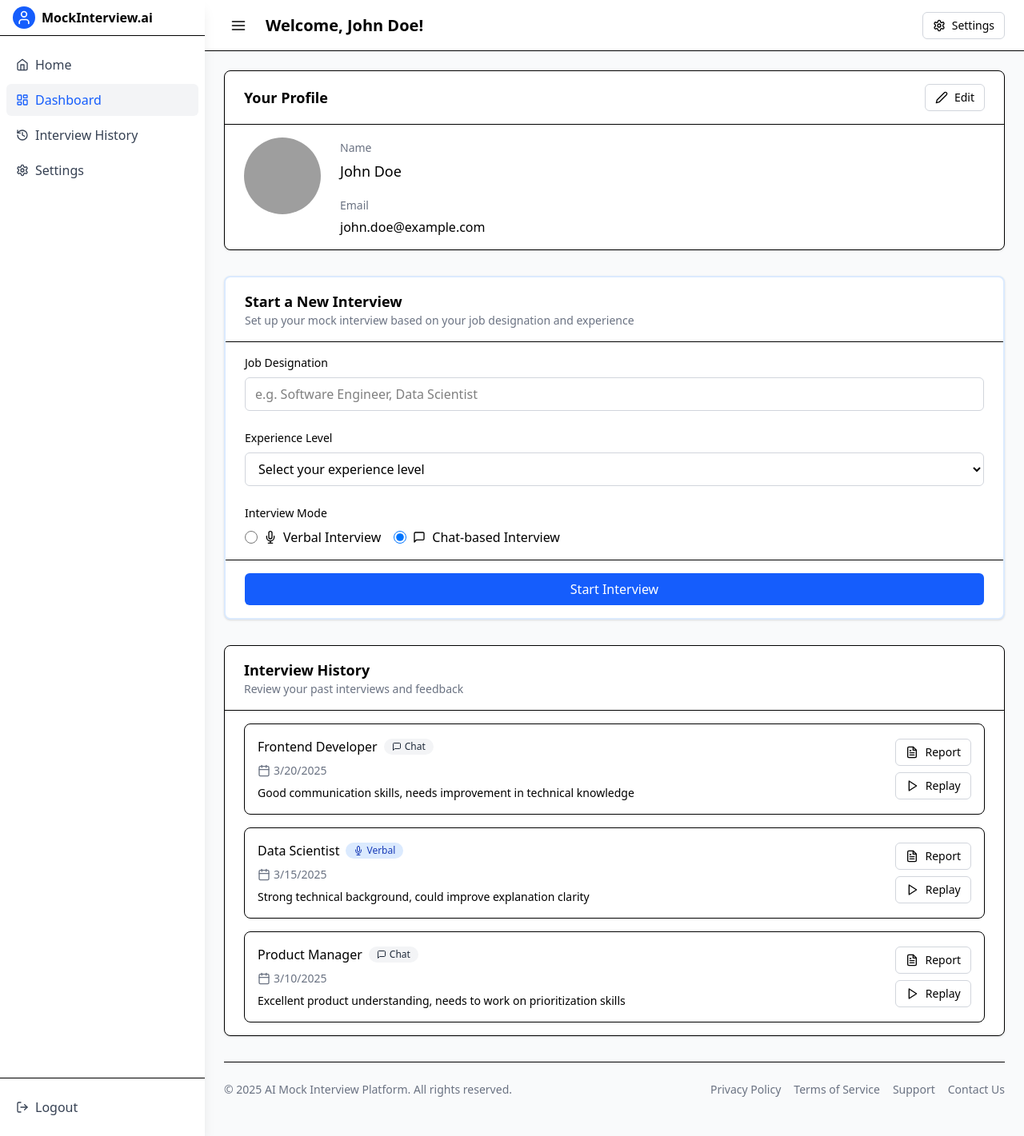
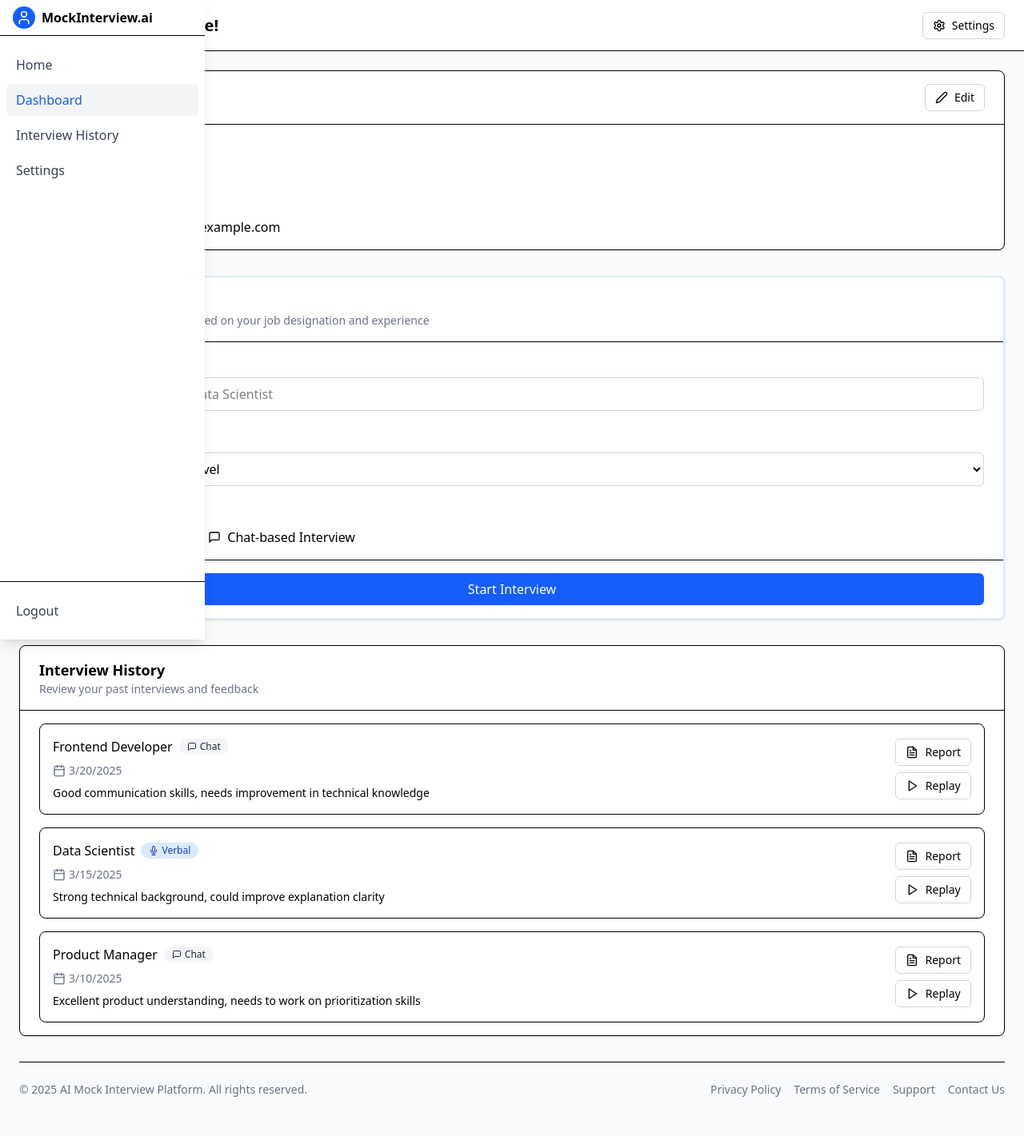
Before and after one commit to Kant99/AI-Integrated-Interview-Platform, a React (Vite) app in the folder frontend/: page /dashboard in a window 1280 px wide. Shown: the whole page at 80% size. Built offline with nearby package versions, Linux system fonts and the light colour scheme; grey boxes are pictures that could not be loaded.

Commit message:
Side bar updated

```diff
--- a/frontend/src/components/Dashboard/DashboardComponents/Sidebar.jsx
+++ b/frontend/src/components/Dashboard/DashboardComponents/Sidebar.jsx
@@ -1,5 +1,4 @@
-
-import { Link } from "react-router-dom"
+import { Link } from "react-router-dom";
 
 function Sidebar({ isOpen, setIsOpen }) {
   return (
@@ -11,9 +10,9 @@ function Sidebar({ isOpen, setIsOpen }) {
 
       {/* Sidebar */}
       <div
-        className={`fixed inset-y-0 left-0 z-30 w-64 transform bg-white shadow-lg transition-transform duration-200 ease-in-out lg:relative lg:translate-x-0 ${isOpen ? "translate-x-0" : "-translate-x-full"}`}
+        className={`fixed inset-y-0 left-0 z-30 w-64 bg-white shadow-lg lg:fixed transition-transform duration-200 ease-in-out lg:translate-x-0 ${isOpen ? "translate-x-0" : "-translate-x-full"}`}
       >
-        <div className="flex h-full flex-col">
+        <div className="flex h-screen flex-col"> {/* Set full height */}
           {/* Sidebar header */}
           <div className="flex items-center justify-between border-b px-4 py-2">
             <div className="flex items-center gap-2">
@@ -56,131 +55,41 @@ function Sidebar({ isOpen, setIsOpen }) {
           </div>
 
           {/* Sidebar content */}
-          <div className="flex-1 overflow-auto py-4">
-            <nav className="px-2">
+          <nav className="flex-1 px-2 py-4">
             <ul className="space-y-1">
               <li>
                 <Link to="/" className="flex items-center gap-2 rounded-md px-3 py-2 text-gray-700 hover:bg-gray-100">
-                    <svg
-                      xmlns="http://www.w3.org/2000/svg"
-                      width="24"
-                      height="24"
-                      viewBox="0 0 24 24"
-                      fill="none"
-                      stroke="currentColor"
-                      strokeWidth="2"
-                      strokeLinecap="round"
-                      strokeLinejoin="round"
-                      className="h-4 w-4"
-                    >
-                      <path d="m3 9 9-7 9 7v11a2 2 0 0 1-2 2H5a2 2 0 0 1-2-2z"></path>
-                      <polyline points="9 22 9 12 15 12 15 22"></polyline>
-                    </svg>
                   <span>Home</span>
                 </Link>
               </li>
               <li>
-                  <Link
-                    to="/dashboard"
-                    className="flex items-center gap-2 rounded-md bg-gray-100 px-3 py-2 text-blue-600 font-medium"
-                  >
-                    <svg
-                      xmlns="http://www.w3.org/2000/svg"
-                      width="24"
-                      height="24"
-                      viewBox="0 0 24 24"
-                      fill="none"
-                      stroke="currentColor"
-                      strokeWidth="2"
-                      strokeLinecap="round"
-                      strokeLinejoin="round"
-                      className="h-4 w-4"
-                    >
-                      <rect width="7" height="9" x="3" y="3" rx="1"></rect>
-                      <rect width="7" height="5" x="14" y="3" rx="1"></rect>
-                      <rect width="7" height="9" x="14" y="12" rx="1"></rect>
-                      <rect width="7" height="5" x="3" y="16" rx="1"></rect>
-                    </svg>
+                <Link to="/dashboard" className="flex items-center gap-2 rounded-md bg-gray-100 px-3 py-2 text-blue-600 font-medium">
                   <span>Dashboard</span>
                 </Link>
               </li>
               <li>
-                  <Link
-                    to="/history"
-                    className="flex items-center gap-2 rounded-md px-3 py-2 text-gray-700 hover:bg-gray-100"
-                  >
-                    <svg
-                      xmlns="http://www.w3.org/2000/svg"
-                      width="24"
-                      height="24"
-                      viewBox="0 0 24 24"
-                      fill="none"
-                      stroke="currentColor"
-                      strokeWidth="2"
-                      strokeLinecap="round"
-                      strokeLinejoin="round"
-                      className="h-4 w-4"
-                    >
-                      <path d="M3 12a9 9 0 1 0 9-9 9.75 9.75 0 0 0-6.74 2.74L3 8"></path>
-                      <path d="M3 3v5h5"></path>
-                      <path d="M12 7v5l4 2"></path>
-                    </svg>
+                <Link to="/history" className="flex items-center gap-2 rounded-md px-3 py-2 text-gray-700 hover:bg-gray-100">
                   <span>Interview History</span>
                 </Link>
               </li>
               <li>
-                  <Link
-                    to="/settings"
-                    className="flex items-center gap-2 rounded-md px-3 py-2 text-gray-700 hover:bg-gray-100"
-                  >
-                    <svg
-                      xmlns="http://www.w3.org/2000/svg"
-                      width="24"
-                      height="24"
-                      viewBox="0 0 24 24"
-                      fill="none"
-                      stroke="currentColor"
-                      strokeWidth="2"
-                      strokeLinecap="round"
-                      strokeLinejoin="round"
-                      className="h-4 w-4"
-                    >
-                      <path d="M12.22 2h-.44a2 2 0 0 0-2 2v.18a2 2 0 0 1-1 1.73l-.43.25a2 2 0 0 1-2 0l-.15-.08a2 2 0 0 0-2.73.73l-.22.38a2 2 0 0 0 .73 2.73l.15.1a2 2 0 0 1 1 1.72v.51a2 2 0 0 1-1 1.74l-.15.09a2 2 0 0 0-.73 2.73l.22.38a2 2 0 0 0 2.73.73l.15-.08a2 2 0 0 1 2 0l.43.25a2 2 0 0 1 1 1.73V20a2 2 0 0 0 2 2h.44a2 2 0 0 0 2-2v-.18a2 2 0 0 1 1-1.73l.43-.25a2 2 0 0 1 2 0l.15.08a2 2 0 0 0 2.73-.73l.22-.39a2 2 0 0 0-.73-2.73l-.15-.08a2 2 0 0 1-1-1.74v-.5a2 2 0 0 1 1-1.74l.15-.09a2 2 0 0 0 .73-2.73l-.22-.38a2 2 0 0 0-2.73-.73l-.15.08a2 2 0 0 1-2 0l-.43-.25a2 2 0 0 1-1-1.73V4a2 2 0 0 0-2-2z"></path>
-                      <circle cx="12" cy="12" r="3"></circle>
-                    </svg>
+                <Link to="/settings" className="flex items-center gap-2 rounded-md px-3 py-2 text-gray-700 hover:bg-gray-100">
                   <span>Settings</span>
                 </Link>
               </li>
             </ul>
           </nav>
-          </div>
 
           {/* Sidebar footer */}
           <div className="border-t px-2 py-4">
             <Link to="/logout" className="flex items-center gap-2 rounded-md px-3 py-2 text-gray-700 hover:bg-gray-100">
-              <svg
-                xmlns="http://www.w3.org/2000/svg"
-                width="24"
-                height="24"
-                viewBox="0 0 24 24"
-                fill="none"
-                stroke="currentColor"
-                strokeWidth="2"
-                strokeLinecap="round"
-                strokeLinejoin="round"
-                className="h-4 w-4"
-              >
-                <path d="M9 21H5a2 2 0 0 1-2-2V5a2 2 0 0 1 2-2h4"></path>
-                <polyline points="16 17 21 12 16 7"></polyline>
-                <line x1="21" y1="12" x2="9" y2="12"></line>
-              </svg>
               <span>Logout</span>
             </Link>
           </div>
         </div>
       </div>
     </>
-  )
+  );
 }
 
-export default Sidebar
+export default Sidebar;
```
Lines whose indentation alone changed are shown as unchanged.
